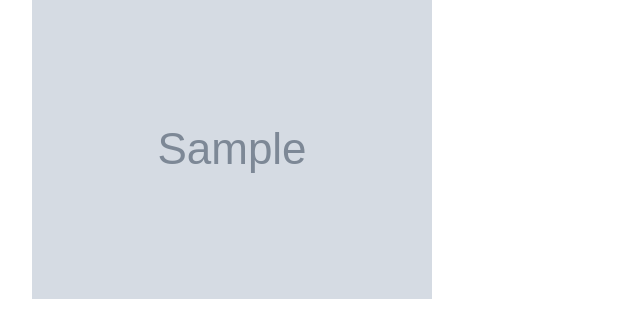
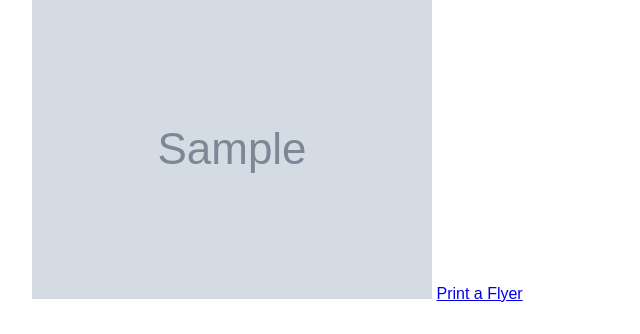
Before and after one commit to andrewkittredge/yard_slate, a Django app: template templates/view_slate.html in a window 1280 px wide. Shown: the part 787-1121 px from the top of the page, without its empty margins (0-640 px from the left). Run offline with Django 3.2, Linux system fonts and the light colour scheme; the template is opened without the code that fills it: values that come from a table or form of the project are taken from there, others are empty; tables that the repository leaves empty hold one stand-in row (values such as "Sample post"); grey boxes marked "Sample" are stand-in pictures; some libraries are stand-ins or nearby versions.

Commit message:
adding link to flyer

```diff
--- a/templates/view_slate.html
+++ b/templates/view_slate.html
@@ -9,4 +9,6 @@ viewing slate {{ yard_slate.title }} time {{ yard_slate.start_time }}
 <img src="{{ MEDIA_URL }}{{ yard_slate.photo_three  }}" />
 <img src="{{ MEDIA_URL }}{{ yard_slate.photo_four }}" />
 
+<a href="/printable_slate/?yard_slate={{ yard_slate.id }}">Print a Flyer</a>
+
 {% endblock %}
```
